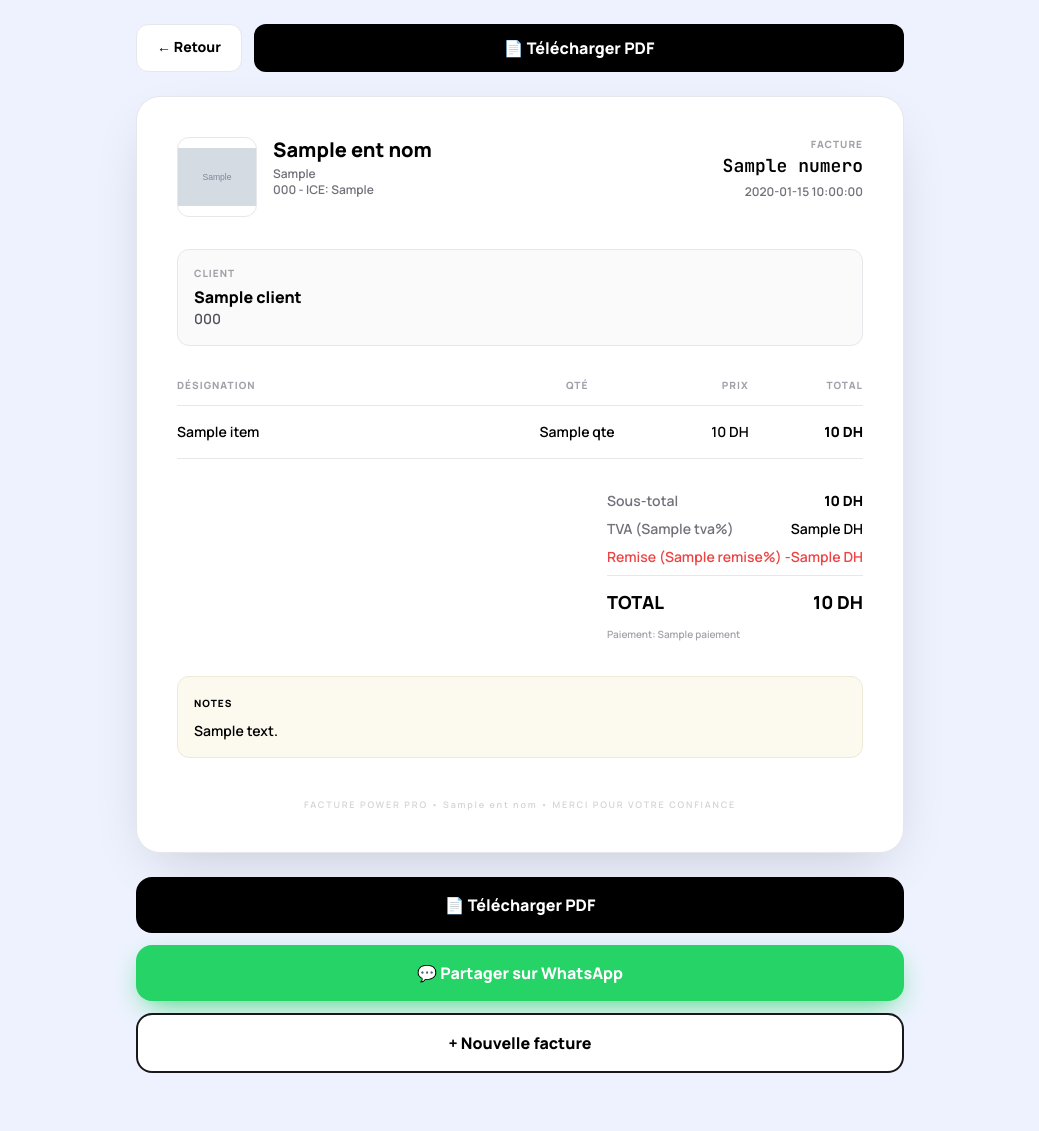
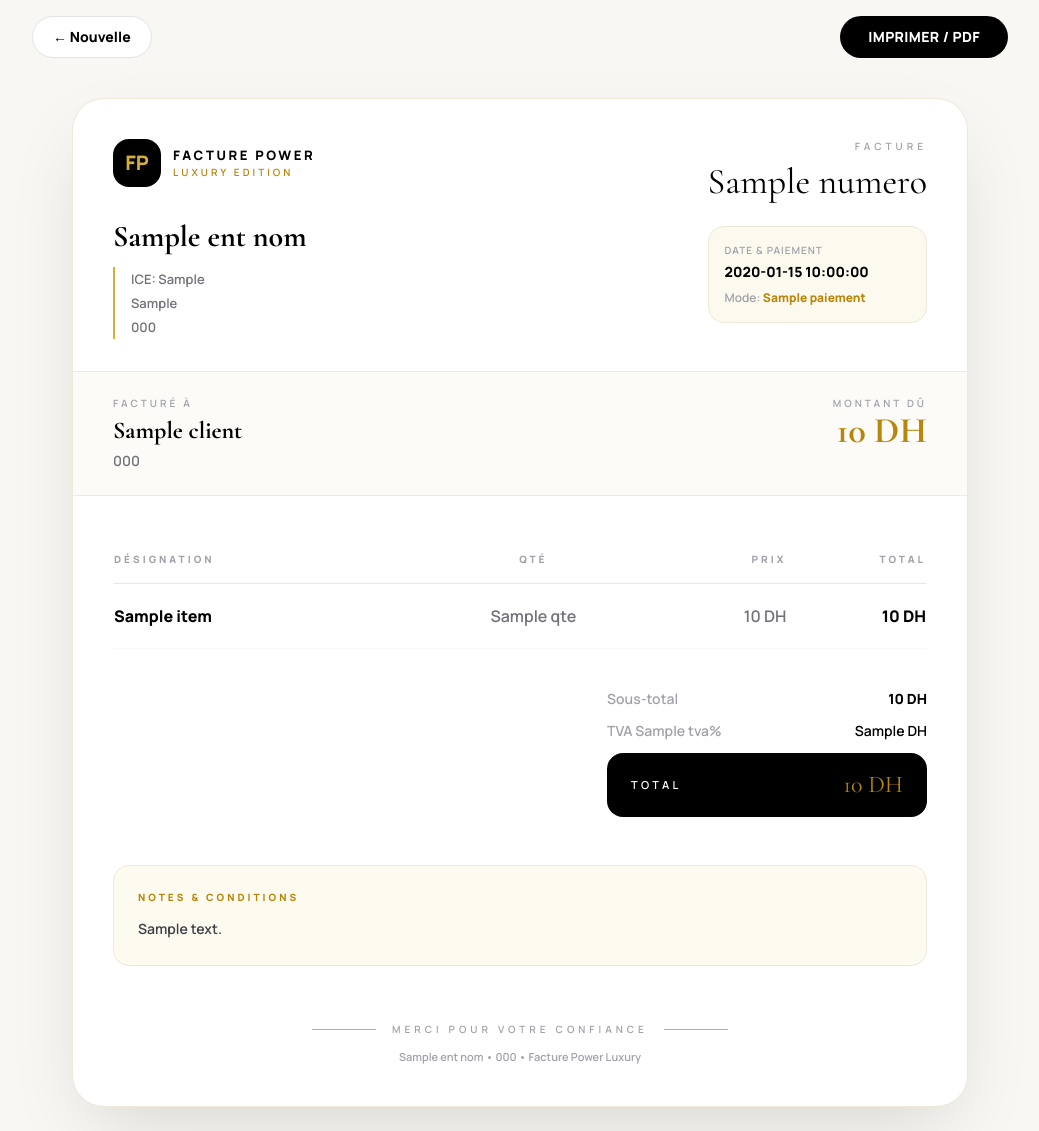
Before and after one commit to ilyassebenmouloud123-source/fucture-power, a Flask app: template templates/facture.html in a window 1280 px wide. Shown: the whole page, without its empty margins (120-1159 px from the left). Before the commit the page ends 1073 px from the top, so only its background shows below. Run offline with Flask 3, Linux system fonts and the light colour scheme; the template is opened without the code that fills it: most values are stand-ins (such as "Sample title", 1, 10 or a date in 2020); grey boxes marked "Sample" are stand-in pictures; some libraries are stand-ins or nearby versions.

Commit message:
Update facture.html

```diff
--- a/templates/facture.html
+++ b/templates/facture.html
@@ -1,80 +1,57 @@
 <!DOCTYPE html>
 <html lang="fr"><head><meta charset="UTF-8"><meta name="viewport" content="width=device-width,initial-scale=1">
-<title>Facture {{ numero }} - FACTURE POWER PRO</title>
-<script src="https://cdn.tailwindcss.com"></script>
-<link href="https://fonts.googleapis.com/css2?family=Manrope:wght@600;800;900&family=JetBrains+Mono:wght@600&display=swap" rel="stylesheet">
-<style>body{font-family:'Manrope',sans-serif}.mono{font-family:'JetBrains Mono',monospace}</style>
-</head>
-<body class="bg-[#eef2ff] min-h-screen p-6">
-<div class="max-w-3xl mx-auto">
-
-<!-- ACTIONS -->
-<div class="flex gap-3 mb-6 no-print">
-<a href="/" class="px-5 py-3 bg-white border rounded-xl font-bold text-sm">← Retour</a>
-<a href="/download/{{ numero }}" class="flex-1 bg-black text-white rounded-xl p-3 font-black text-center">📄 Télécharger PDF</a>
+<title>{{numero}} - FACTURE POWER</title><script src="https://cdn.tailwindcss.com"></script>
+<link href="https://fonts.googleapis.com/css2?family=Cormorant+Garamond:wght@400;700&family=Manrope:wght@600;800&display=swap" rel="stylesheet">
+<style>
+body{font-family:'Manrope',sans-serif}
+.serif{font-family:'Cormorant Garamond',serif}
+.gold{color:#B8860B}
+.bg-gold{background:linear-gradient(135deg,#D4AF37,#B8860B)}
+.gold-border{border-color:#D4AF37}
+@media print{.no-print{display:none} body{background:white}}
+</style></head>
+<body class="bg-[#f8f7f3] min-h-screen">
+<div class="no-print max-w-5xl mx-auto px-6 py-4 flex gap-3">
+<a href="/" class="bg-white border border-zinc-200 px-5 py-2.5 rounded-full font-bold text-sm">← Nouvelle</a>
+<button onclick="window.print()" class="bg-black text-white px-7 py-2.5 rounded-full font-bold ml-auto text-sm tracking-wide">IMPRIMER / PDF</button>
 </div>
 
-<!-- FACTURE -->
-<div class="bg-white rounded-[24px] p-10 shadow-[0_20px_60px_-20px_rgba(0,0,0,0.2)] border" id="factureContent">
-<div class="flex justify-between items-start">
-<div class="flex gap-4 items-start">
-{% if ent_logo_data %}
-<img src="{{ ent_logo_data }}" class="w-20 h-20 object-contain rounded-xl border bg-white">
-{% else %}
-<div class="w-16 h-16 rounded-xl bg-black text-white flex items-center justify-center font-black text-xl">FP</div>
-{% endif %}
+<div class="max-w-4xl mx-auto bg-white rounded-[32px] shadow-[0_30px_80px_-20px_rgba(0,0,0,0.15)] overflow-hidden m-6 border border-[#efe9d7]">
+<!-- HEADER LUXE -->
+<div class="p-10 pb-8 flex justify-between items-start">
 <div>
-<h1 class="font-black text-xl leading-tight">{{ ent_nom }}</h1>
-<p class="text-xs text-zinc-500 mt-1">{{ ent_adresse }}<br>{{ ent_tel }} - ICE: {{ ent_ice }}</p>
+<div class="flex items-center gap-3"><div class="w-12 h-12 rounded-2xl bg-black flex items-center justify-center text-[#D4AF37] font-black text-xl">FP</div><div><p class="font-black tracking-[0.2em] text-[13px]">FACTURE POWER</p><p class="text-[10px] tracking-[0.3em] gold">LUXURY EDITION</p></div></div>
+<div class="mt-8"><p class="serif text-3xl font-bold">{{ent_nom}}</p><div class="mt-3 text-[13px] text-zinc-500 leading-6 border-l-2 border-[#D4AF37] pl-4">ICE: {{ent_ice}}<br>{{ent_adresse}}<br>{{ent_tel}}</div></div>
+</div>
+<div class="text-right">
+<p class="text-[10px] tracking-[0.4em] text-zinc-400">FACTURE</p><p class="serif text-4xl mt-2">{{numero}}</p>
+<div class="mt-6 bg-[#fcf9ef] border border-[#efe9d7] rounded-2xl p-4 text-left"><p class="text-[10px] tracking-widest text-zinc-400">DATE & PAIEMENT</p><p class="text-sm font-bold mt-1">{{date}}</p><p class="text-xs mt-2"><span class="text-zinc-400">Mode:</span> <b class="gold">{{paiement}}</b></p></div>
 </div>
 </div>
-<div class="text-right"><p class="text-[10px] tracking-widest font-black text-zinc-400">FACTURE</p><p class="mono font-bold text-lg">{{ numero }}</p><p class="text-xs text-zinc-500 mt-1">{{ date }}</p></div>
+
+<!-- CLIENT -->
+<div class="px-10 py-6 bg-[#fcfbf7] border-y border-[#f0ead6] flex justify-between">
+<div><p class="text-[10px] tracking-[0.3em] text-zinc-400">FACTURÉ À</p><p class="serif text-2xl font-bold mt-1">{{client}}</p><p class="text-sm text-zinc-500 mt-1">{{client_tel}}</p></div>
+<div class="text-right"><p class="text-[10px] tracking-[0.3em] text-zinc-400">MONTANT DÛ</p><p class="serif text-4xl font-bold gold">{{total}} DH</p></div>
 </div>
 
-<div class="mt-8 p-4 bg-zinc-50 rounded-xl border"><p class="text-[10px] font-black tracking-widest text-zinc-400">CLIENT</p><p class="font-bold mt-1">{{ client }}</p><p class="text-sm text-zinc-600">{{ client_tel }}</p></div>
+<!-- TABLE -->
+<div class="p-10">
+<table class="w-full"><thead><tr class="text-[10px] tracking-[0.3em] text-zinc-400 border-b border-[#efe9d7]"><th class="text-left py-4 font-bold">DÉSIGNATION</th><th class="text-center font-bold">QTÉ</th><th class="text-right font-bold">PRIX</th><th class="text-right font-bold">TOTAL</th></tr></thead>
+<tbody>{% for it in items %}<tr class="border-b border-zinc-50"><td class="py-5"><p class="font-bold">{{it.nom}}</p></td><td class="text-center text-zinc-500">{{it.qte}}</td><td class="text-right text-zinc-500">{{it.prix}} DH</td><td class="text-right font-bold">{{it.total}} DH</td></tr>{% endfor %}</tbody></table>
 
-<div class="mt-8">
-<div class="grid grid-cols-12 text-[10px] font-black tracking-widest text-zinc-400 pb-3 border-b"><span class="col-span-6">DÉSIGNATION</span><span class="col-span-2 text-center">QTÉ</span><span class="col-span-2 text-right">PRIX</span><span class="col-span-2 text-right">TOTAL</span></div>
-{% for item in items %}
-<div class="grid grid-cols-12 py-4 border-b text-sm"><span class="col-span-6 font-semibold">{{ item.nom }}</span><span class="col-span-2 text-center">{{ item.qte }}</span><span class="col-span-2 text-right">{{ item.prix }} DH</span><span class="col-span-2 text-right font-bold">{{ item.total }} DH</span></div>
-{% endfor %}
+<div class="mt-10 flex justify-end"><div class="w-[320px] space-y-3">
+<div class="flex justify-between text-sm"><span class="text-zinc-400">Sous-total</span><span class="font-bold">{{sous_total}} DH</span></div>
+{% if remise_pct > 0 %}<div class="flex justify-between text-sm text-green-700"><span>Remise {{remise_pct}}%</span><span>-{{remise_val}} DH</span></div>{% endif %}
+<div class="flex justify-between text-sm"><span class="text-zinc-400">TVA {{tva}}%</span><span>{{tva_val}} DH</span></div>
+<div class="flex justify-between items-center bg-black text-white rounded-2xl px-6 py-4 mt-3"><span class="text-[11px] tracking-[0.3em]">TOTAL</span><span class="serif text-2xl gold">{{total}} DH</span></div>
+</div></div>
+
+{% if notes %}<div class="mt-12 border border-[#efe9d7] bg-[#fdfaf0] rounded-2xl p-6"><p class="text-[10px] tracking-[0.3em] gold font-bold">NOTES & CONDITIONS</p><p class="text-sm mt-3 leading-6 text-zinc-700">{{notes}}</p></div>{% endif %}
+
+<div class="mt-14 flex items-center justify-center gap-4"><div class="h-px w-16 bg-[#D4AF37]"></div><p class="text-[10px] tracking-[0.4em] text-zinc-400">MERCI POUR VOTRE CONFIANCE</p><div class="h-px w-16 bg-[#D4AF37]"></div></div>
+<p class="text-center text-[11px] text-zinc-400 mt-3">{{ent_nom}} • {{ent_tel}} • Facture Power Luxury</p>
 </div>
-
-<div class="mt-8 flex justify-end"><div class="w-64 space-y-2 text-sm"><div class="flex justify-between"><span class="text-zinc-500">Sous-total</span><span class="font-bold">{{ sous_total }} DH</span></div><div class="flex justify-between"><span class="text-zinc-500">TVA ({{ tva }}%)</span><span>{{ tva_montant }} DH</span></div>{% if remise != "0" %}<div class="flex justify-between text-red-500"><span>Remise ({{ remise }}%)</span><span>-{{ remise_montant }} DH</span></div>{% endif %}<div class="flex justify-between font-black text-lg border-t pt-3 mt-3"><span>TOTAL</span><span>{{ total }} DH</span></div><p class="text-[10px] text-zinc-400 mt-2">Paiement: {{ paiement }}</p></div></div>
-
-{% if notes %}<div class="mt-8 p-4 bg-[#fcf9ef] rounded-xl border border-[#efe9d7] text-sm"><p class="text-[10px] font-black tracking-widest mb-2">NOTES</p>{{ notes }}</div>{% endif %}
-
-<p class="text-center text-[9px] text-zinc-300 tracking-[0.2em] mt-10">FACTURE POWER PRO • {{ ent_nom }} • MERCI POUR VOTRE CONFIANCE</p>
 </div>
-
-<!-- WHATSAPP + PDF EN BAS AUSSI -->
-<div class="mt-6 space-y-3 no-print">
-<a href="/download/{{ numero }}" class="w-full bg-black text-white rounded-2xl p-4 font-black text-center block">📄 Télécharger PDF</a>
-
-<a id="waBtn" target="_blank" class="w-full bg-[#25D366] text-white rounded-2xl p-4 font-black text-center block shadow-[0_10px_30px_-10px_#25D366]">
-💬 Envoyer sur WhatsApp du client
-</a>
-
-<a href="/" class="w-full bg-white border-2 border-zinc-900 rounded-2xl p-4 font-black text-center block">+ Nouvelle facture</a>
 </div>
-
-</div>
-
-<script>
-// WHATSAPP LOGIC
-let telRaw = "{{ client_tel }}";
-let tel = telRaw.replace(/[^0-9]/g,'');
-let client = "{{ client }}";
-let num = "{{ numero }}";
-let ent = "{{ ent_nom }}";
-let msg = `Salam ${client}, voici votre facture ${num} de ${ent}. Merci pour votre confiance! 🙏\n\nTotal: {{ total }} DH`;
-let wa = document.getElementById('waBtn');
-if(tel.length >= 9){
-  let last9 = tel.slice(-9);
-  wa.href = `https://wa.me/212${last9}?text=${encodeURIComponent(msg)}`;
-} else {
-  wa.href = `https://wa.me/?text=${encodeURIComponent(msg)}`;
-  wa.innerText = "💬 Partager sur WhatsApp";
-}
-</script>
 </body></html>
```
